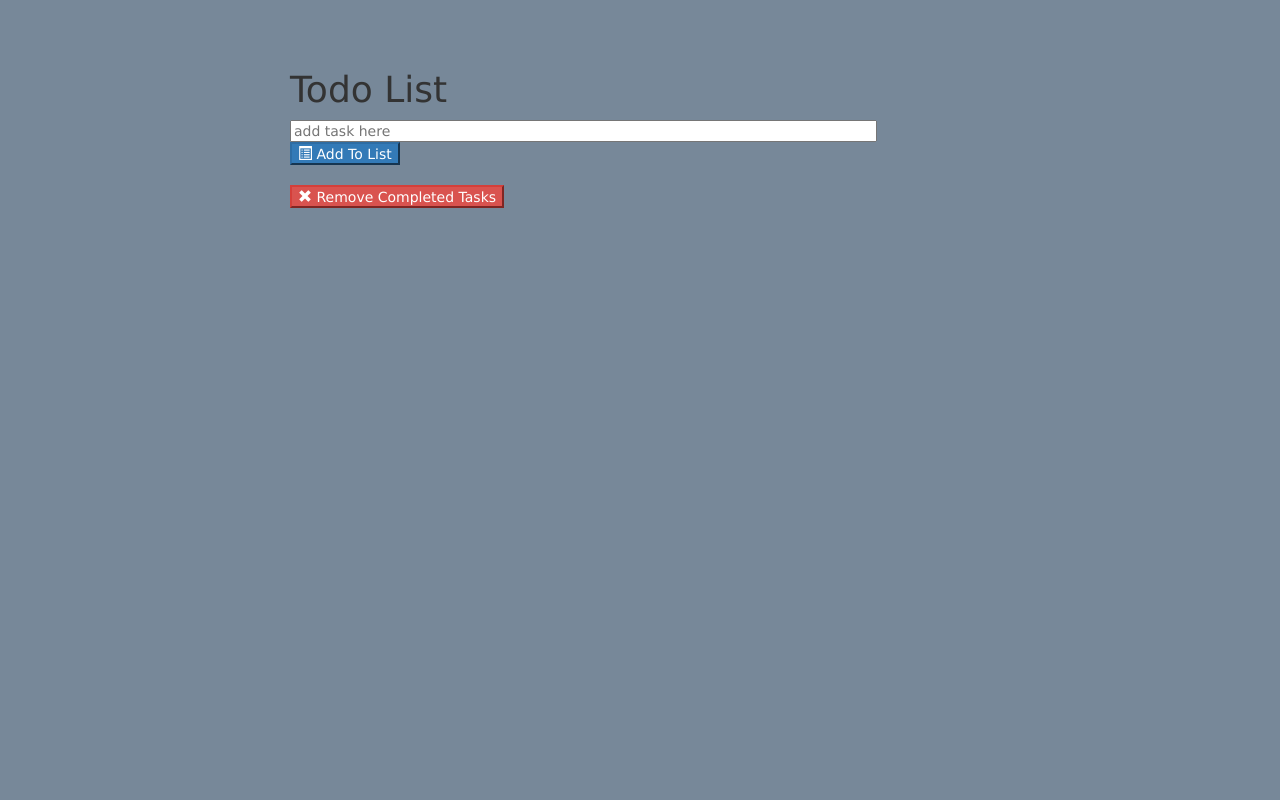
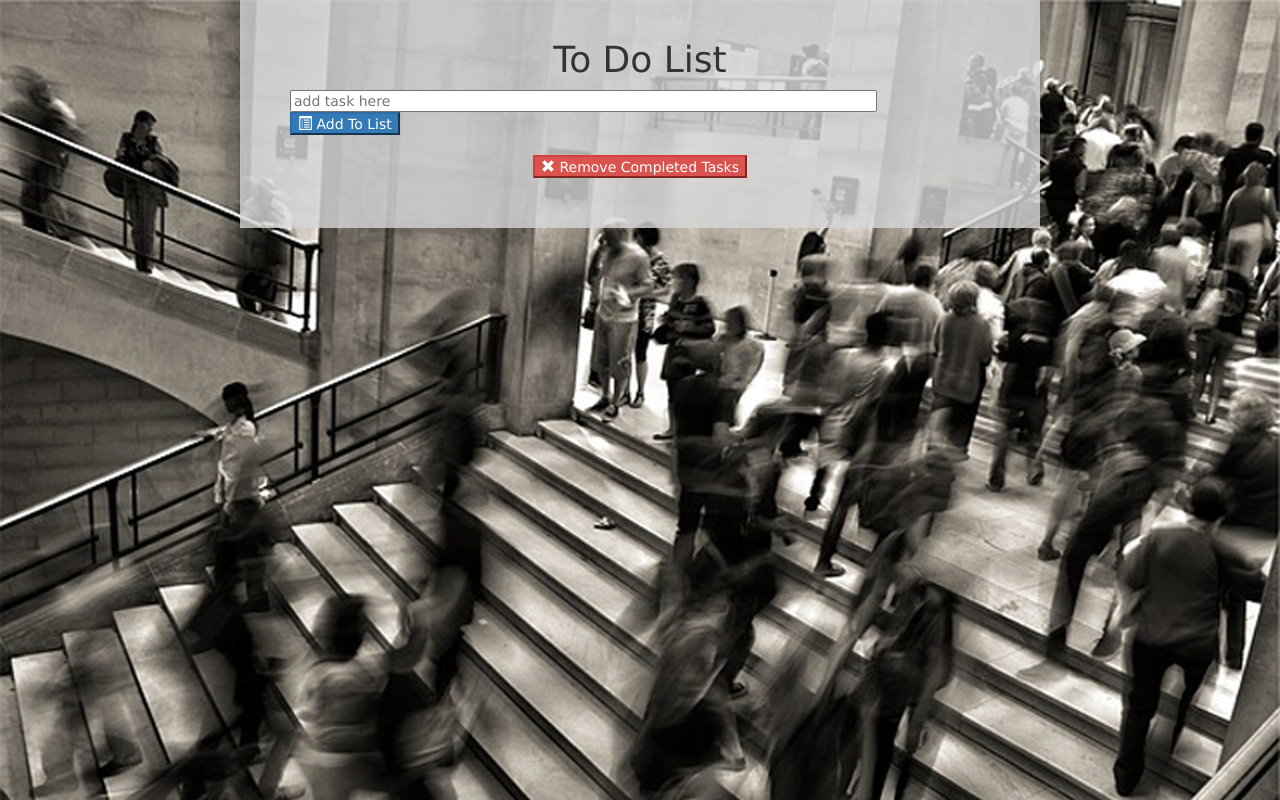
Before and after one commit to davehoverson/todo_list_weekend_04, a website: page views/index.html in a window 1280 px wide. Drawn offline with nearby package versions, Linux system fonts and the light colour scheme.

Commit message:
Added Images and new CSS Styling

```diff
--- a/public/stylesheets/style.css
+++ b/public/stylesheets/style.css
@@ -1,19 +1,24 @@
-body {
+body{
+    background-image: url(/images/people.jpg);
+    background-repeat: no-repeat;
+}
+.middle {
   padding: 50px;
   font: 14px "Lucida Grande", Helvetica, Arial, sans-serif;
   width: 800px;
-  margin: 0px auto 0px;
-  background-color: lightslategray;
+  margin: 0 auto;
+    background: rgba(216,216,216,0.8);
+}
+h1 {
+    text-align: center;
+    margin: -10px auto 10px;
 }
 
-a {
-  color: #00B7FF;
-}
 .done-true {
   text-decoration: line-through;
   color: lightgray;
   font-style: italic;
 }
 .wrapper {
-    text-align: left;
+    text-align: center;
 }
--- a/views/index.html
+++ b/views/index.html
@@ -2,7 +2,7 @@
 <html ng-app="todoList">
 <head>
     <meta charset="UTF-8">
-    <script src="vendors/jquery/dist/jquery.min.js"></script>
+    <script src="/vendors/jquery/dist/jquery.min.js"></script>
     <link href="/vendors/bootstrap/dist/css/bootstrap.min.css" rel="stylesheet">
     <script src="/vendors/bootstrap/dist/js/bootstrap.min.js"></script>
     <script src="/vendors/angular/angular.min.js"></script>
@@ -10,7 +10,8 @@
     <link rel="stylesheet" href="/stylesheets/style.css">
 </head>
 <body>
-<h1>Todo List</h1>
+<div class="middle">
+<h1>To Do List</h1>
 <div ng-controller="MainController">
     <form ng-submit="addTodo()">
         <input type="text" ng-model="todoText"  size="65"
@@ -29,5 +30,6 @@
     <button class="btn-danger" ng-click="removeItems()"><span class="glyphicon glyphicon-remove"></span> Remove Completed Tasks</button>
     </div>
 </div>
+</div>
 </body>
 </html>
```
Also changed, not shown: public/images/people.jpg (added), public/images/people.png (added).
